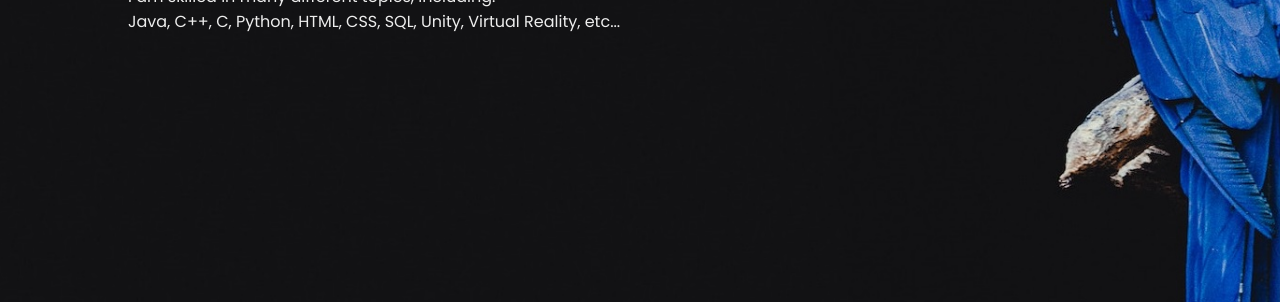
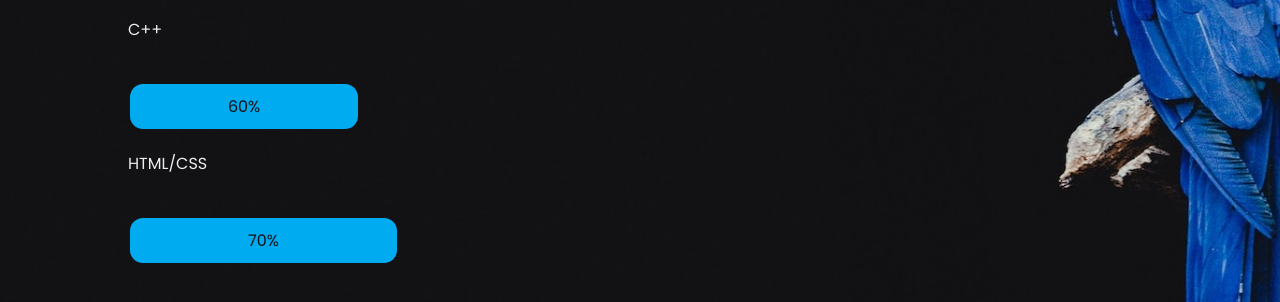
Before and after one commit to Braveyyy/webpage, a plain HTML site: page services.html in a window 1280 px wide. Shown: the part 415-717 px from the top of the page. Drawn offline with nearby package versions, Linux system fonts and the light colour scheme.

Commit message:
Updated Services Page to include skill bars
Java, C++, HTML/CSS skill bars added

```diff
--- a/services.html
+++ b/services.html
@@ -25,6 +25,14 @@
                 <p>I am skilled in many different topics, including:
                 <br>Java, C++, C, Python, HTML, CSS, SQL, Unity, Virtual Reality, etc...
                 </p>
+                <div class = "skillbars">
+                    <p>Java</p>
+                    <div class="skills java">90%</div>
+                    <p>C++</p>
+                    <div class="skills cpp">60%</div>
+                    <p>HTML/CSS</p>
+                    <div class="skills htmlcss">70%</div>
+                </div>
             </div>
             <div class="home-sci">
                 <a href="#"><i class='bx bxl-linkedin'></i></a>
--- a/style.css
+++ b/style.css
@@ -287,6 +287,38 @@ body{
     font-size: 16px;
     margin: 20px 0 40px;
 }
+/* SERVICE PAGE */
+.skillbars{
+    width: 60%;
+    margin-right: 15%;
+}
+
+.skills{
+    position: relative;
+    text-align: center;
+    padding-top: 10px;
+    padding-bottom: 10px;
+    color: #131214;
+    background: #00abf0;
+    border: 2px solid #131214;
+    border-radius: 15px;
+}
+.skills::before{
+    content: '';
+    position: absolute;
+    top: 0;
+    right: 0;
+    width: 100%;
+    height: 100%;
+    background: #131214;
+    animation: showRight 1s ease forwards;
+    animation-delay: 3s;
+}
+
+.java{width: 90%;}
+.cpp{width: 60%;}
+.htmlcss{width: 70%;}
+
 /* ANIMATION KEYFRAMES */
 @keyframes showRight {
     100% {
```
